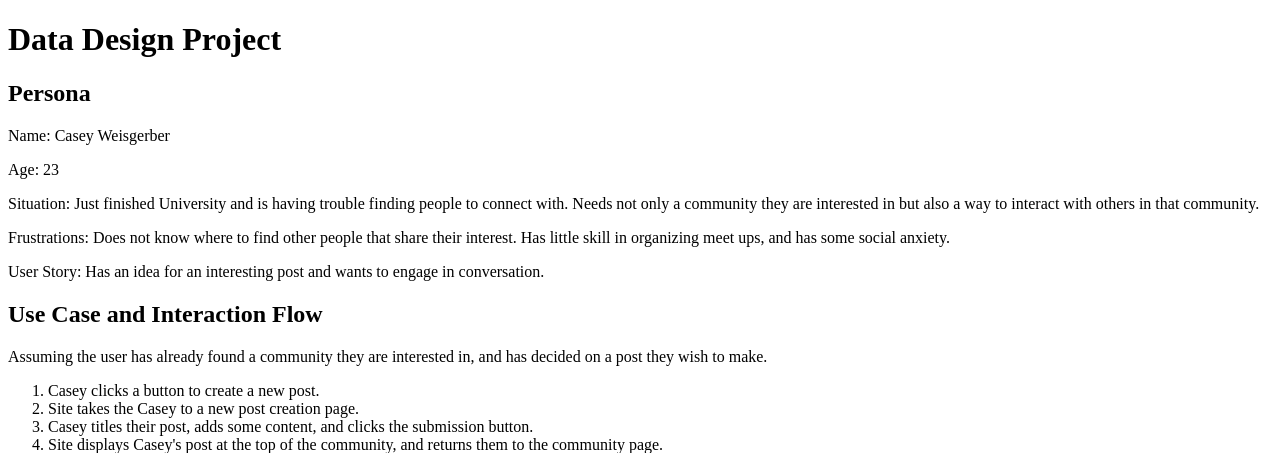
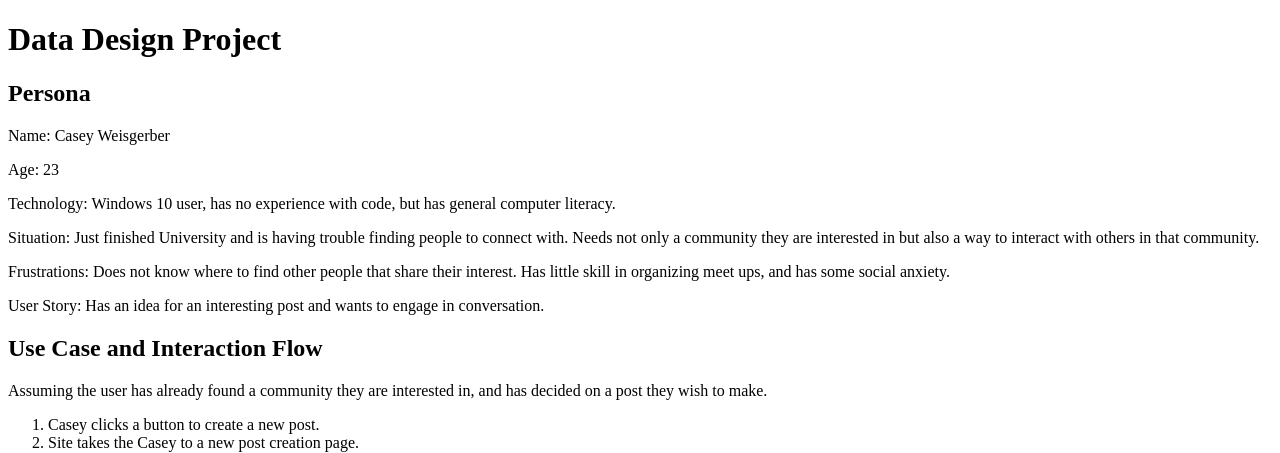
Before and after one commit to Cbenjamin1207/data-design, a PHP site: page / in a window 1280 px wide. Shown: the top 453 px of the page. Run offline with PHP 8.4, Linux system fonts and the light colour scheme.

Commit message:
Added persona tech level

```diff
--- a/index.php
+++ b/index.php
@@ -14,6 +14,7 @@
 			<h2>Persona</h2>
 			<p>Name: Casey Weisgerber</p>
 			<p>Age: 23</p>
+			<p>Technology: Windows 10 user, has no experience with code, but has general computer literacy.</p>
 			<p>Situation: Just finished University and is having trouble finding people to connect with.
 				Needs not only a community they are interested in but also a way to interact with others in
 				that community.</p>
```
